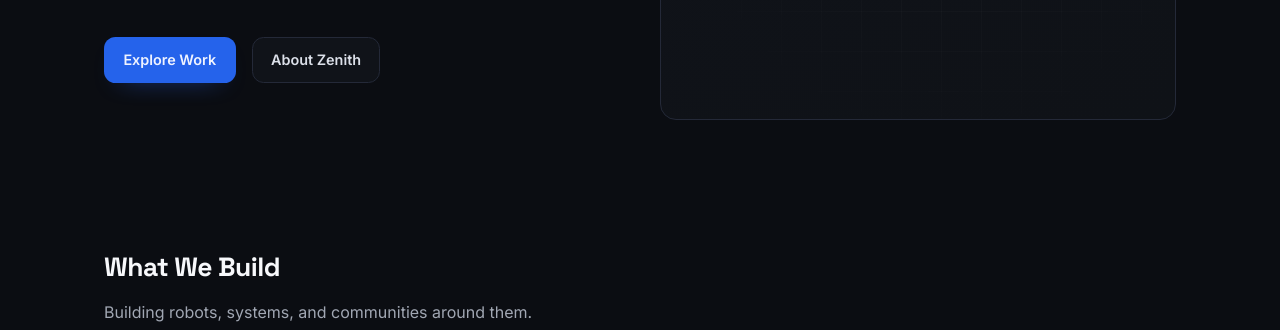
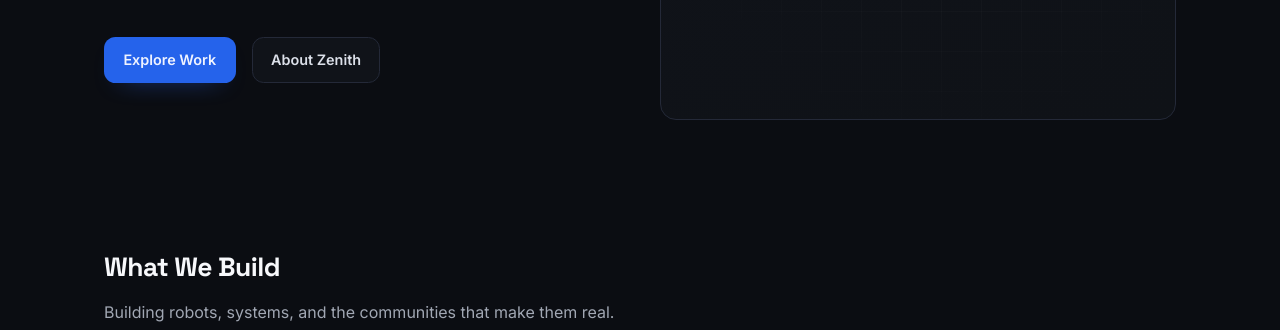
Before and after one commit to zenithrobo/zenithrobo.github.io, an Astro site: page / in a window 1280 px wide. Shown: the part 470-800 px from the top of the page. Built offline with nearby package versions, Linux system fonts and the light colour scheme; Astro itself is replaced by a stand-in of ours.

Commit message:
feat: update section subtitle for clarity in the build section

```diff
--- a/src/pages/index.astro
+++ b/src/pages/index.astro
@@ -81,7 +81,7 @@ const siteDescription =
 			<section id="build" class="pb-24 md:pb-32" aria-labelledby="build-title">
 				<div class="reveal">
 					<h2 id="build-title" class="section-title">What We Build</h2>
-					<p class="section-subtitle">Building robots, systems, and communities around them.</p>
+					<p class="section-subtitle">Building robots, systems, and the communities that make them real.</p>
 				</div>
 				<div class="mt-10 grid gap-5 md:grid-cols-3">
 					<article class="card reveal delay-1">
```
